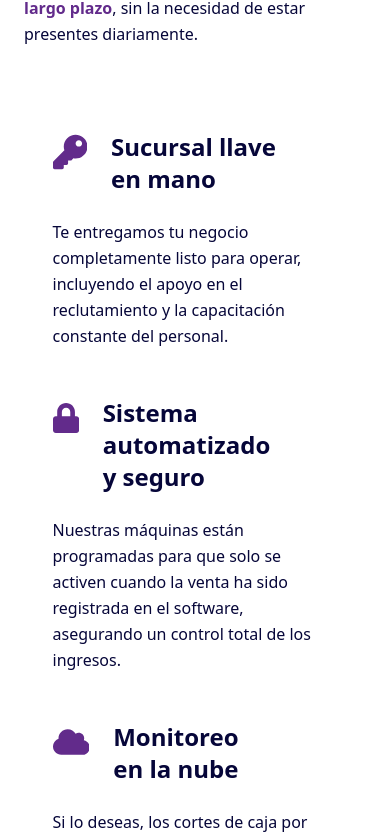
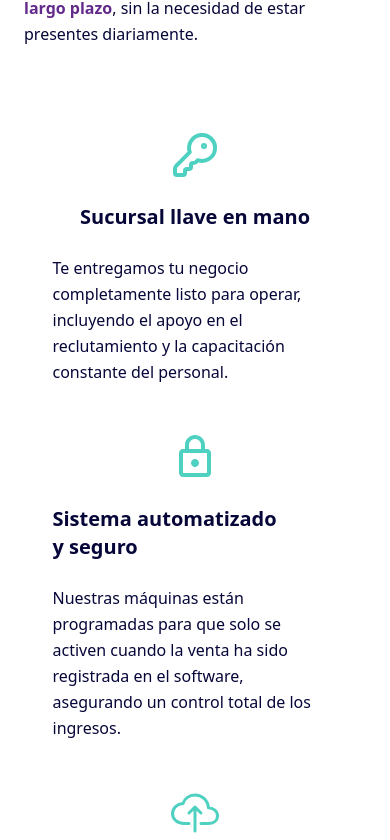
Before and after one commit to dspwebstudiomx/easylav-react, a React (Vite) app: page /franquicias in a window 390 px wide. Shown: the part 1797-2637 px from the top of the page. Built offline with nearby package versions, Linux system fonts and the light colour scheme.

Commit message:
feat: actualiza los íconos en el componente ModeloNegocio y mejora el diseño de las recomendaciones

```diff
--- a/src/pages/franquicias/ModeloNegocio.jsx
+++ b/src/pages/franquicias/ModeloNegocio.jsx
@@ -21,7 +21,13 @@ import {
   TwoColumnsContainer,
 } from 'components';
 import { memo } from 'react';
-import { FaCheck, FaKey, FaLock, FaCloud, FaMapMarkerAlt, FaUserGraduate, FaCogs } from 'react-icons/fa';
+import { FaCheck } from 'react-icons/fa';
+import { LuKeyRound } from 'react-icons/lu';
+import { MdOutlineLock } from 'react-icons/md';
+import { IoCloudUploadOutline } from 'react-icons/io5';
+import { GrMap } from 'react-icons/gr';
+import { BsPersonWorkspace } from 'react-icons/bs';
+import { LiaCogSolid } from 'react-icons/lia';
 import PropTypes from 'prop-types';
 
 const recomendaciones = [
@@ -68,12 +74,12 @@ const factores_clave = [
 
 // Componente para cada recomendación
 const getIconByTitle = (title) => {
-  if (title.includes('llave en mano')) return FaKey;
-  if (title.includes('automatizado')) return FaLock;
-  if (title.includes('nube')) return FaCloud;
-  if (title.includes('Ubicación')) return FaMapMarkerAlt;
-  if (title.includes('Capacitación')) return FaUserGraduate;
-  if (title.includes('Control eficiente')) return FaCogs;
+  if (title.includes('llave en mano')) return LuKeyRound;
+  if (title.includes('automatizado')) return MdOutlineLock;
+  if (title.includes('nube')) return IoCloudUploadOutline;
+  if (title.includes('Ubicación')) return GrMap;
+  if (title.includes('Capacitación')) return BsPersonWorkspace;
+  if (title.includes('Control eficiente')) return LiaCogSolid;
   return FaCheck;
 };
 
@@ -82,9 +88,9 @@ const Recomendacion = ({ title, description }) => {
   return (
     <li className="">
       <TwoColumnsContainer>
-        <div className="flex gap-6 w-full text-dark dark:text-light">
-          <Icon size={42} className="text-secondary_dark dark:text-primary" />
-          <span className="font-semibold block text-2xl">{title}</span>
+        <div className="flex flex-col md:flex-row gap-6 w-full items-center justify-center text-dark dark:text-light">
+          <Icon size={48} className="text-primary" />
+          <span className="font-semibold block text-xl md:text-2xl">{title}</span>
         </div>
         <Paragraph>{description}</Paragraph>
       </TwoColumnsContainer>
```
